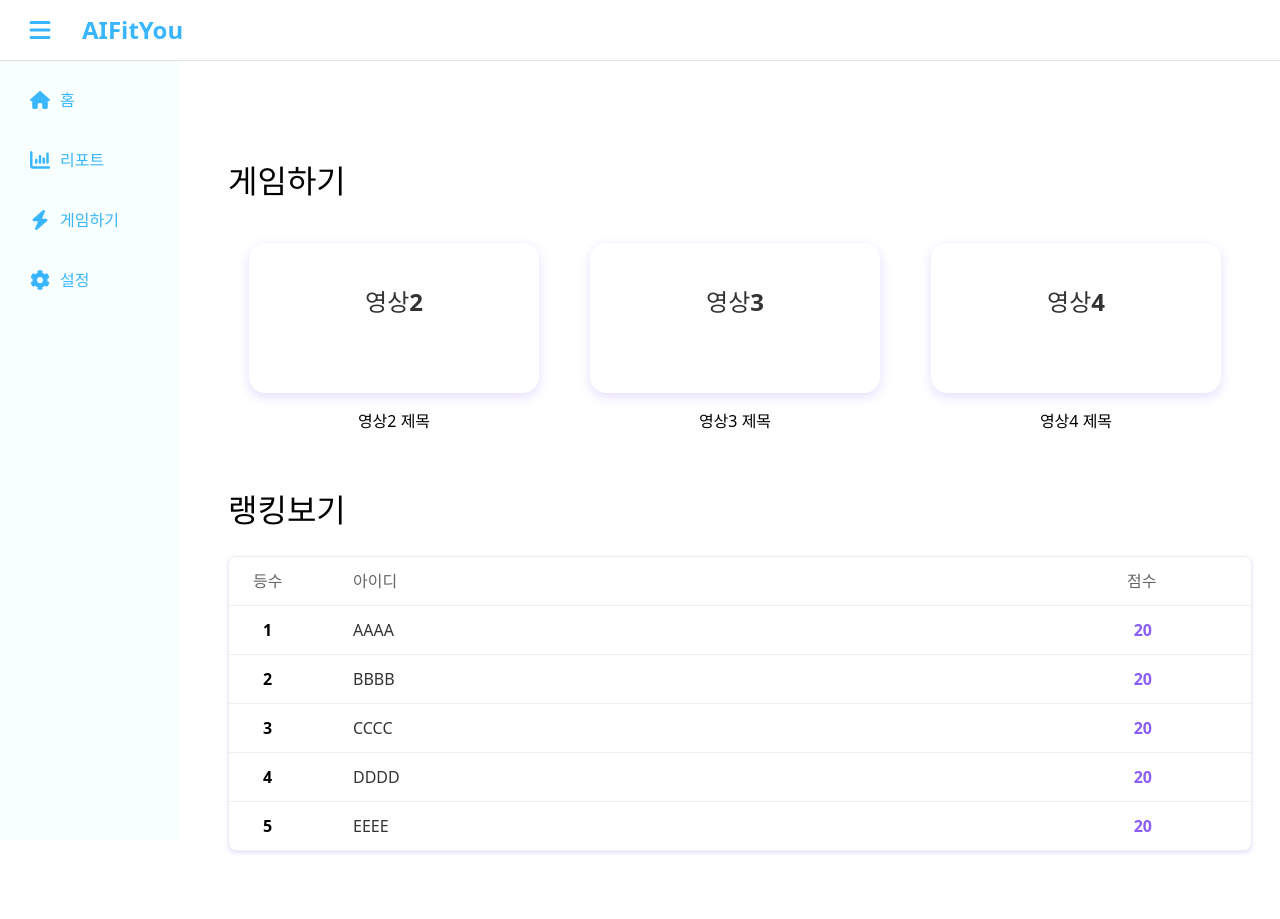
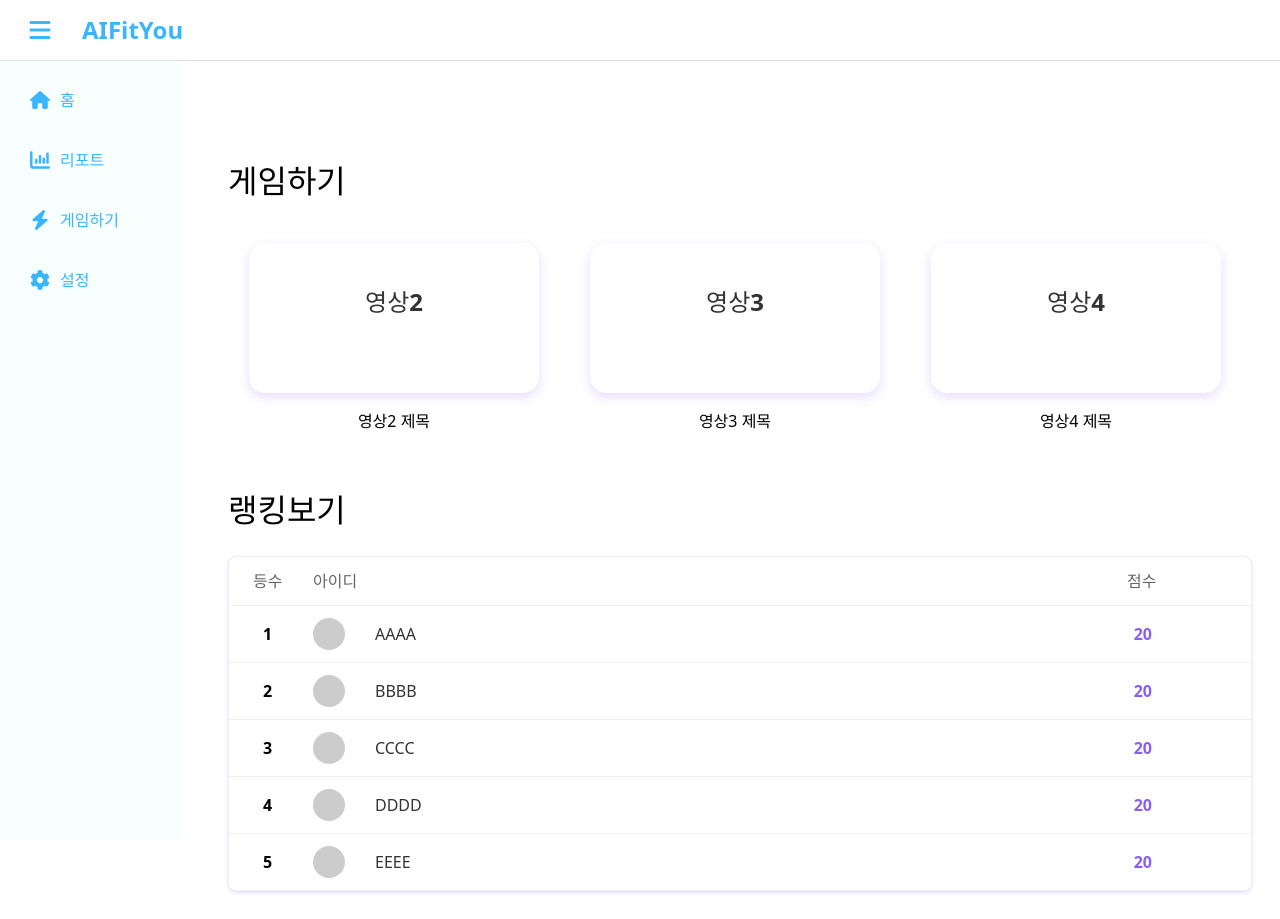
Before and after one commit to AI-Contact/front-end, a React (Vite) app: page /game in a window 1280 px wide. Before the commit the page ends 879 px from the top, so only its background shows below. Built offline with nearby package versions, Linux system fonts and the light colour scheme.

Commit message:
placeholder for user avatars

```diff
--- a/src/pages/Game.module.css
+++ b/src/pages/Game.module.css
@@ -42,7 +42,6 @@
     transform: translateY(-55%);
     cursor: pointer;
     background-color: white;
-    /* Changed from red to white */
     border: none;
     border-radius: 50%;
     width: 40px;
@@ -79,7 +78,7 @@
 
 .rankingHeader {
     display: grid;
-    grid-template-columns: 100px 1fr 100px;
+    grid-template-columns: 60px 50px 1fr 100px;
     padding: 12px 24px;
     border-bottom: 1px solid #eee;
     color: #666;
@@ -88,7 +87,7 @@
 
 .rankingItem {
     display: grid;
-    grid-template-columns: 100px 1fr 100px;
+    grid-template-columns: 60px 50px 1fr 100px;
     padding: 12px 24px;
     align-items: center;
     border-bottom: 1px solid #eee;
@@ -103,8 +102,20 @@
     padding-left: 10px;
 }
 
+.rankAvatar {
+    width: 32px;
+    height: 32px;
+    border-radius: 50%;
+    background-color: #ccc;
+    display: flex;
+    align-items: center;
+    justify-content: center;
+    color: white;
+}
+
 .rankName {
     color: #333;
+    padding-left: 12px;
 }
 
 .rankScore {
--- a/src/pages/Game.tsx
+++ b/src/pages/Game.tsx
@@ -85,11 +85,13 @@ const Game = () => {
                     <div className={styles.rankingHeader}>
                         <span>등수</span>
                         <span>아이디</span>
+                        <span></span>
                         <span>점수</span>
                     </div>
                     {rankingList.map((item, idx) => (
                         <div key={idx} className={styles.rankingItem}>
                             <span className={styles.rankNumber}>{idx + 1}</span>
+                            <span className={styles.rankAvatar}>{/* Avatar 이미지 */}</span>
                             <span className={styles.rankName}>{item}</span>
                             <span className={styles.rankScore}>20</span>
                         </div>
```
